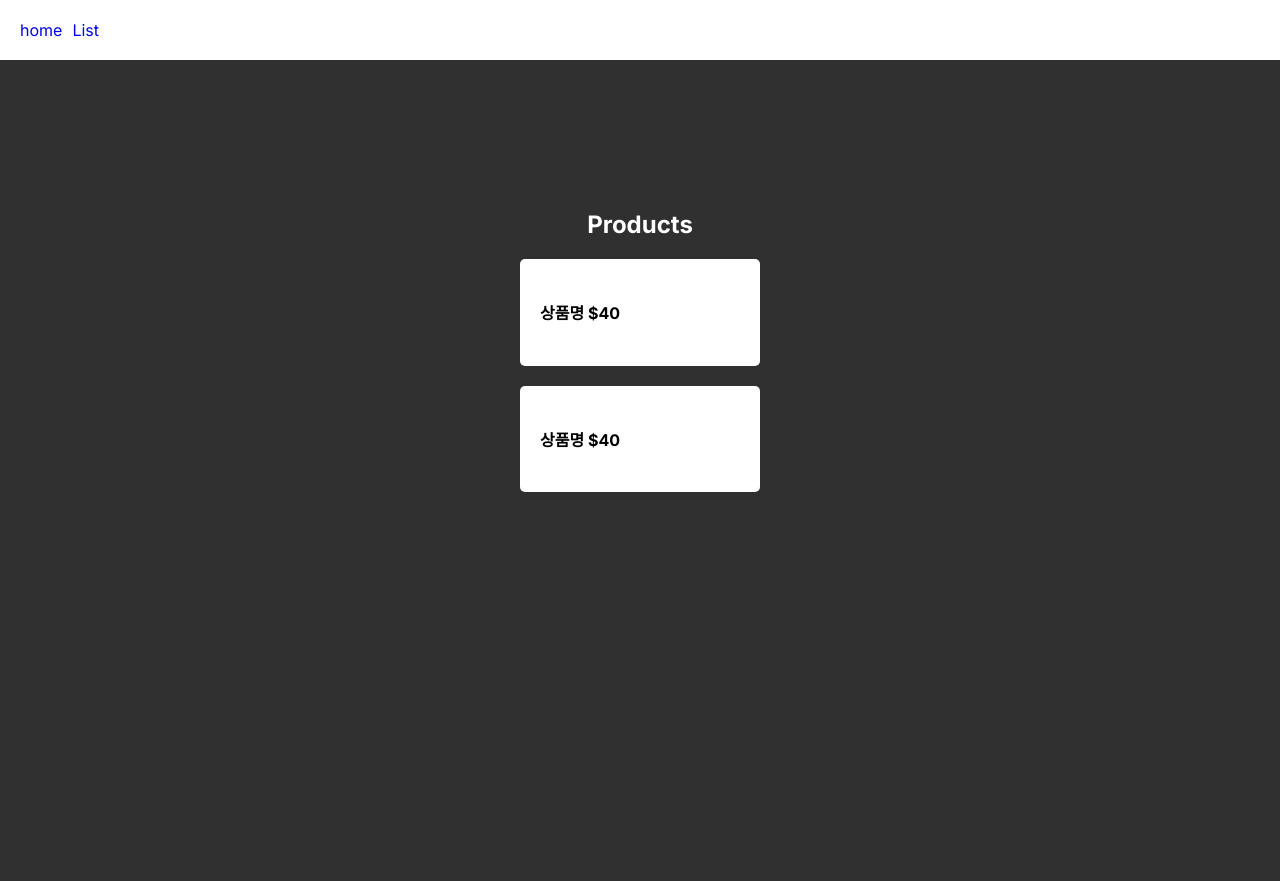
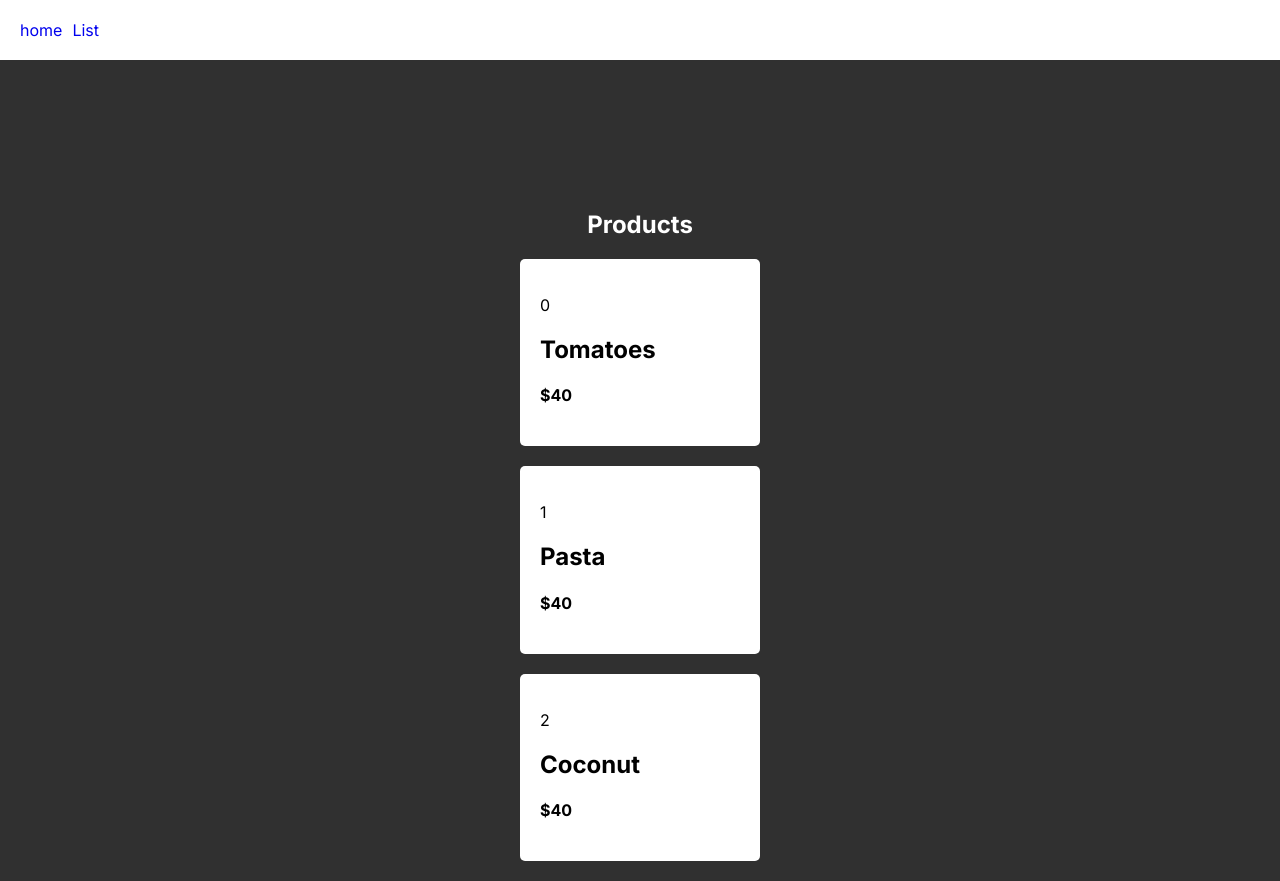
Before and after one commit to JellyKingdom/nextJs_prac, a Next.js app: page /list in a window 1280 px wide. Before the commit the page ends 800 px from the top, so only its background shows below. Built offline with nearby package versions, Linux system fonts and the light colour scheme.

Commit message:
Feat: map function

```diff
--- a/app/list/page.js
+++ b/app/list/page.js
@@ -1,13 +1,20 @@
 export default function List() {
+  let products = ["Tomatoes", "Pasta", "Coconut"];
+  let array = [2, 3, 4];
+
   return (
     <div>
       <h2 className='title'>Products</h2>
-      <div className='food'>
-        <h4>상품명 $40</h4>
-      </div>
-      <div className='food'>
-        <h4>상품명 $40</h4>
-      </div>
+
+      {products.map((item, index) => {
+        return (
+          <div className='food'>
+            <p>{index}</p>
+            <h2>{item}</h2>
+            <h4>$40</h4>
+          </div>
+        );
+      })}
     </div>
   );
 }
```
